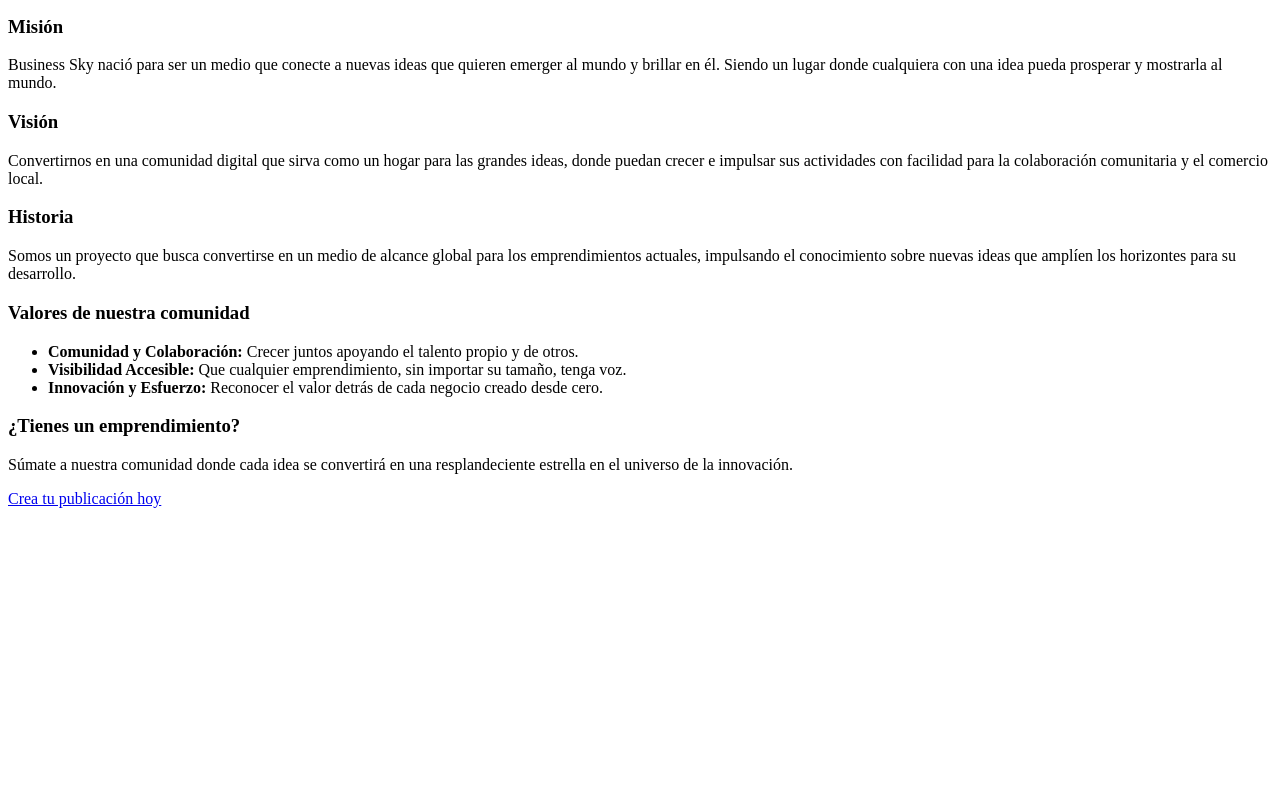
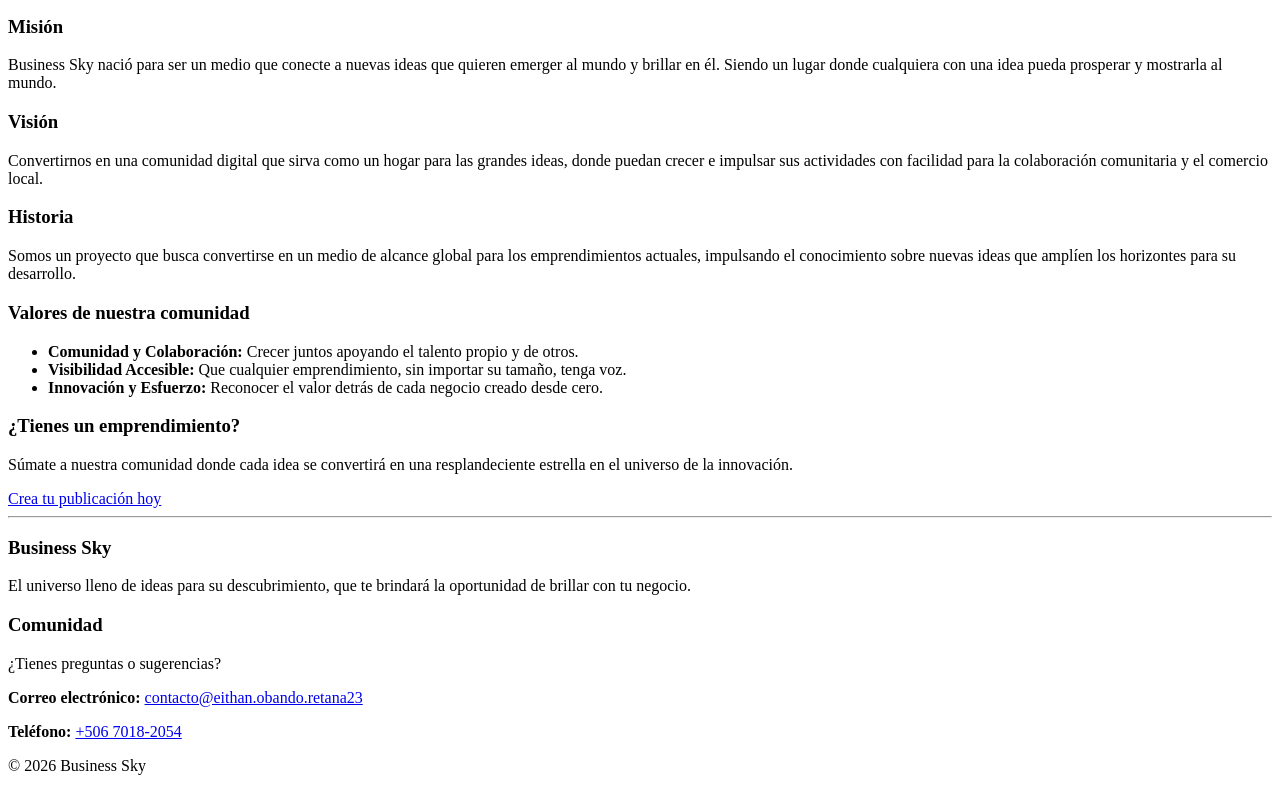
Before and after one commit to Eithan2316/Proyecto_Diseno, a plain HTML site: page index.html in a window 1280 px wide. Shown: the part 1511-2302 px from the top of the page. Before the commit the page ends 2027 px from the top, so only its background shows below. Drawn offline with Linux system fonts and the light colour scheme; files whose address does not match are found by name.

Commit message:
Se agrega el pie de página

```diff
--- a/index.html
+++ b/index.html
@@ -123,7 +123,7 @@
         <span id="seguidos_usuario"><p>Seguidos: <span id="num_seguidos">188</span></p></span>
     </div>
     <div id="contenido_usuario" class="contenido_usuario"><!--Se abre un div que manejará el contenido del perfil-->
-        <p id="bio_usuario">Soy un joven de 22 años que prospera con su negocio de motos</p>
+        <p id="bio_usuario">Soy un joven de 22 años que prospera con su negocio de motos.</p>
         <p id="ubicacion_usuario">Ubicacion: Costa Rica, San Jose, Sabana.</p>
         <p id="telefono_usuario">Numero de telefono: +506 7777 7777</p>
         <p id="links_usuario">Links: JasonTud.ig</p>
@@ -158,9 +158,31 @@
     <div class="llamado-accion"><!--Se abre un div con un llamado a la acción que motivará al usuario y brindará cconfianza -->
         <h3>¿Tienes un emprendimiento?</h3>
         <p>Súmate a nuestra comunidad donde cada idea se convertirá en una resplandeciente estrella en el universo de la innovación.</p>
-        <a href="#CrearPublicacion" class="llamado-accion">Crea tu publicación hoy</a>
+        <a href="#CrearPublicacion" class="llamado-accion">Crea tu publicación hoy</a><!--Se da un enlace que le brinda al usuario la capacidad de moverse a la sección de crear publicación-->
     </div>
 </section>
 </main>
 </body>
+<hr>
+<footer class="final_pagina">
+    <div class="final_contenido">
+        <div class="seccion_final">
+            <h3> Business Sky </h3>
+            <p> El universo lleno de ideas para su descubrimiento, que te brindará la oportunidad de brillar con tu negocio.</p>
+        </div>
+        <div class="final_contenido">
+            <h3> Comunidad </h3>
+            <p> ¿Tienes preguntas o sugerencias? </p>
+            <p> <strong> Correo electrónico: </strong>
+                <a href="eithan.obando.retana23@gmail.com"> contacto@eithan.obando.retana23 </a>
+            </p>
+            <p> <strong> Teléfono: </strong>
+                <a href="tel:+50670182054"> +506 7018-2054 </a>
+            </p>
+        </div>
+        <div class="creditos_finales">
+        <p> &copy; 2026 Business Sky </p>
+        </div>
+    </div>
+</footer>
 </html>
```
